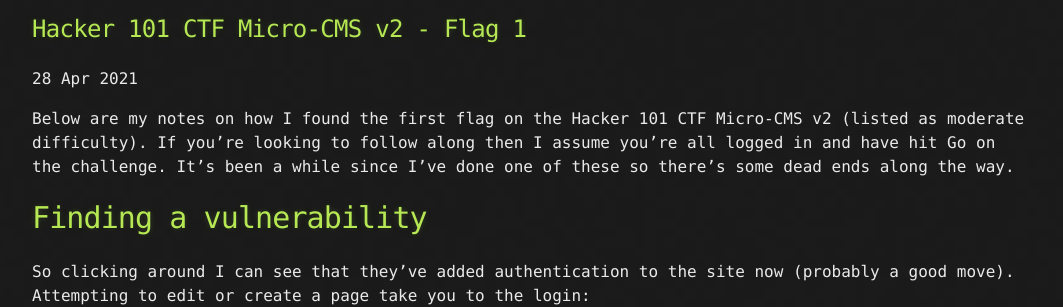
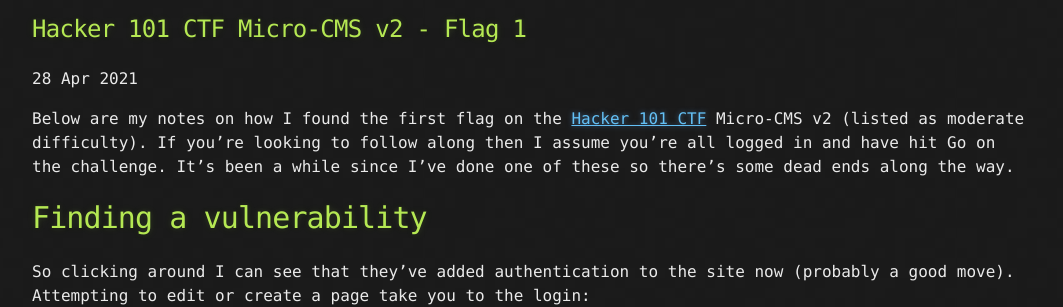
Before and after one commit to ruddles/ruddles.github.io, a Jekyll site: the page built from _posts/2021-04-28-Hacker101-CTF-Micro-CMS-v2-flag-1.md, in a window 1280 px wide. Shown: the part 133-440 px from the top of the page, without its empty margins (108-1171 px from the left). Built offline with Jekyll 4.4.1, drawn with Linux system fonts in a browser that asks for light colours; part of the change alters nothing that is shown.

```diff
--- a/_posts/2021-04-28-Hacker101-CTF-Micro-CMS-v2-flag-1.md
+++ b/_posts/2021-04-28-Hacker101-CTF-Micro-CMS-v2-flag-1.md
@@ -3,7 +3,7 @@ title: Hacker 101 CTF Micro-CMS v2 - Flag 1
 published: true
 ---
 
-Below are my notes on how I found the first flag on the Hacker 101 CTF Micro-CMS v2 (listed as moderate difficulty). If you're looking to follow along then I assume you're all logged in and have hit Go on the challenge. It's been a while since I've done one of these so there's some dead ends along the way.
+Below are my notes on how I found the first flag on the [Hacker 101 CTF](https://ctf.hacker101.com/) Micro-CMS v2 (listed as moderate difficulty). If you're looking to follow along then I assume you're all logged in and have hit Go on the challenge. It's been a while since I've done one of these so there's some dead ends along the way.
 
 # Finding a vulnerability
 
```
